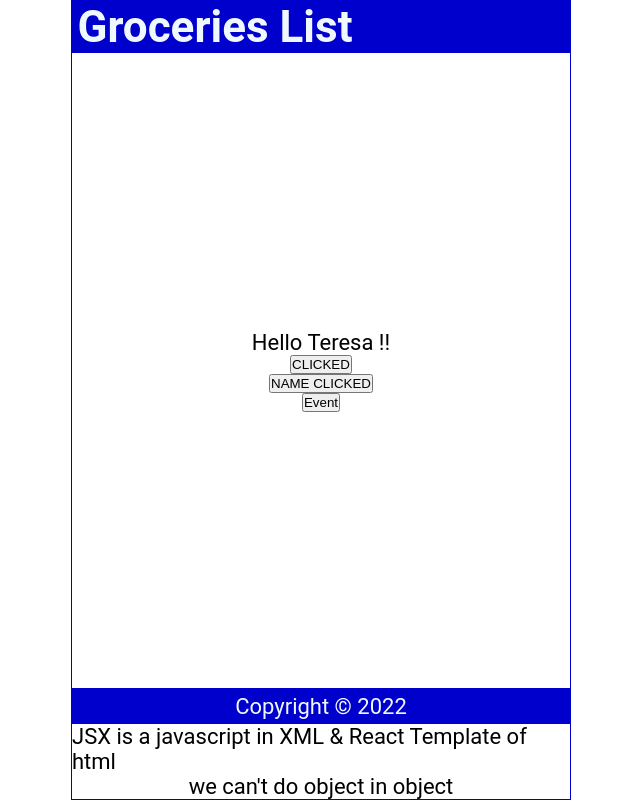
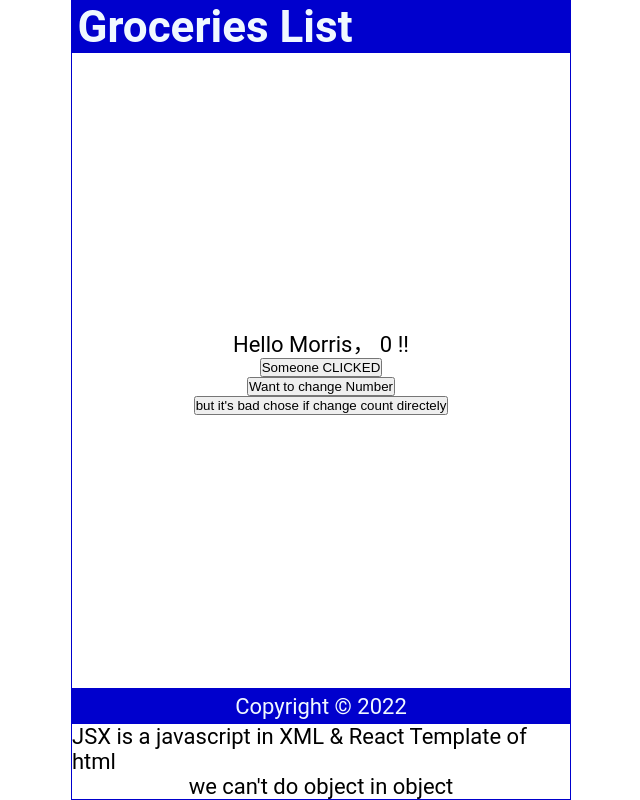
Before and after one commit to MorrisLCY/Grocery-List-Check-List-, a React (Create React App) app: page / in a window 1280 px wide. Shown: the whole page, without its empty margins (319-959 px from the left). Built offline with nearby package versions, Linux system fonts and the light colour scheme.

Commit message:
Ch6 useState Hooks

```diff
--- a/src/Content.js
+++ b/src/Content.js
@@ -1,30 +1,34 @@
+import { useState } from 'react';
+
 const Content = () => {
+    const [name, setName] = useState('Morris');
+    const [count, setCount] = useState(0);
+
     const handleNameChange = () =>{
         const name = ['Morris', 'Paul', 'Teresa', 'Sylvia'];
         const int = Math.floor(Math.random()*4);
-        return name[int];
+        setName(name[int]);
     }
 
-    const handleClick = () =>{
-        console.log("YOU CLICKED !")
+    const handleClick1 = () =>{
+        var number = count;
+        setCount(number+=1)
+        console.log(count)
     }
 
-    const handleNameClick = (name) =>{
-        console.log(`${name} was clicked`)
+    const handleClick2 = () =>{
+        console.log(count)
     }
 
-    const handleEventClick = (e) =>{
-        console.log(e.target.innerText)
-    }
 
     return(
         <main>
             <p>
-                Hello {handleNameChange()} !!
+                Hello {name}， {count} !!
             </p>
-            <button onClick={handleClick}>CLICKED</button>
-            <button onClick={() => handleNameClick('Morris')}>NAME CLICKED</button>
-            <button onClick={(e) => handleEventClick(e)}>Event</button>
+            <button onClick={handleNameChange}>Someone CLICKED</button>
+            <button onClick={handleClick1}>Want to change Number</button>
+            <button onClick={handleClick2}>but it's bad chose if change count directely</button>
         </main>
     )
 }
```
